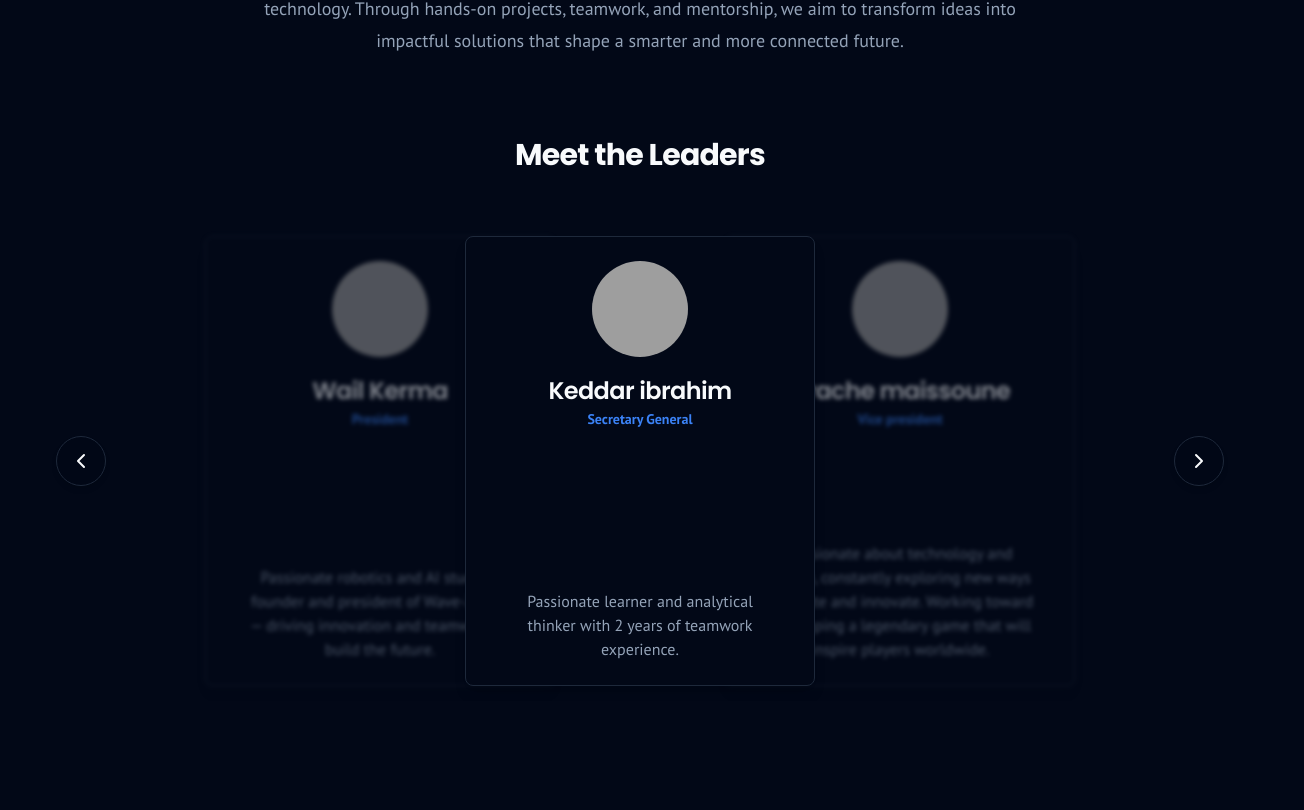
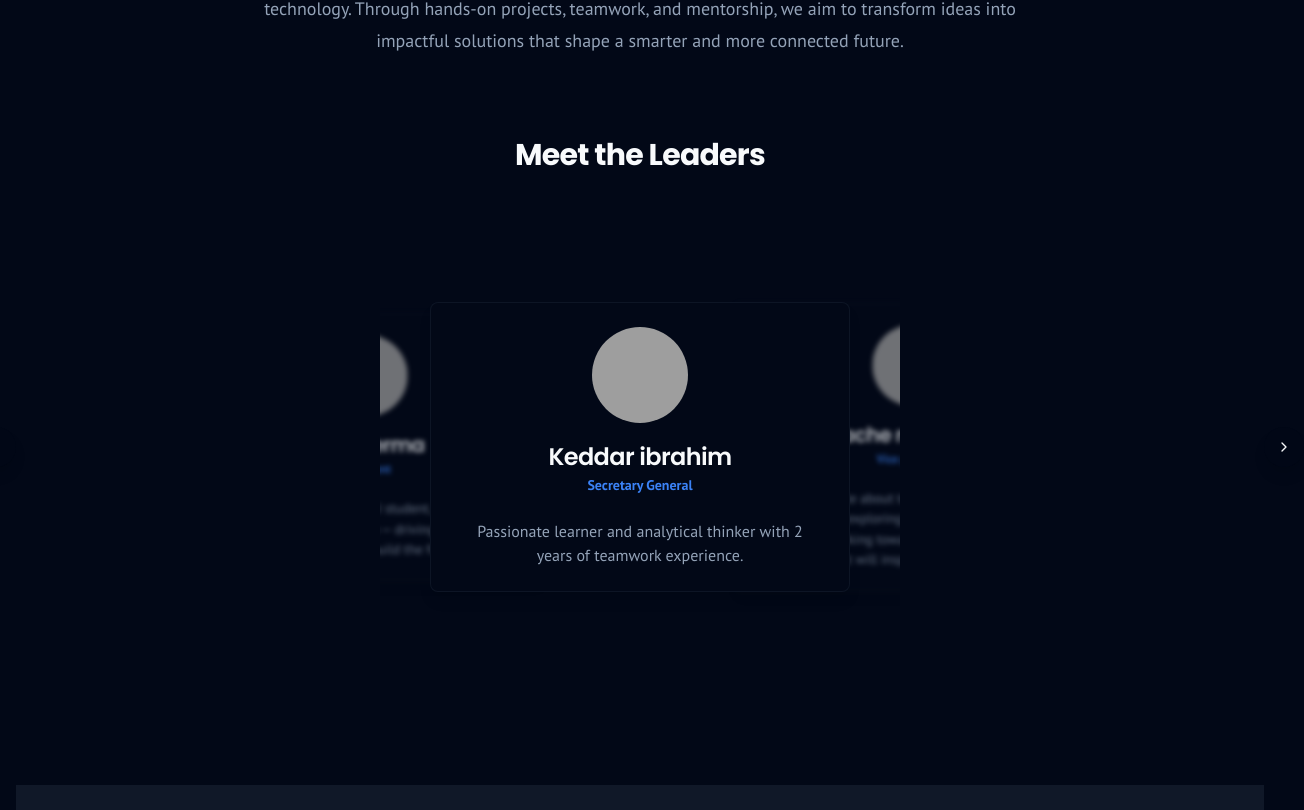
Before and after one commit to suy44/WaveZ, a Next.js app: page / in a window 1280 px wide. Shown: the part 1730-2540 px from the top of the page, 1304 px wide, since content can reach past the window. Built offline with nearby package versions, Linux system fonts and the light colour scheme; grey boxes are pictures that could not be loaded.

Commit message:
Refactor About component with animations and controls
Refactor About component to improve readability and functionality. Added animation support with framer-motion and enhanced slide controls.

```diff
--- a/src/components/sections/about.tsx
+++ b/src/components/sections/about.tsx
@@ -1,92 +1,138 @@
-import { useState, useEffect } from 'react';
-import { Card, CardContent, CardHeader, CardTitle } from '@/components/ui/card';
-import { founders } from '@/lib/data';
-import { PlaceHolderImages } from '@/lib/placeholder-images';
-import { Avatar, AvatarFallback, AvatarImage } from '../ui/avatar';
-import FlipCountdown from '@/components/Countdown/CalendarCountdown';
-import { ChevronLeft, ChevronRight } from 'lucide-react';
+"use client";
+
+import { Card, CardContent, CardHeader, CardTitle } from "@/components/ui/card";
+import { founders } from "@/lib/data";
+import { PlaceHolderImages } from "@/lib/placeholder-images";
+import { Avatar, AvatarFallback, AvatarImage } from "../ui/avatar";
+import FlipCountdown from "@/components/Countdown/CalendarCountdown";
+import { motion, AnimatePresence } from "framer-motion";
+import { useState, useEffect, useRef } from "react";
+import { Button } from "@/components/ui/button";
+import { ChevronLeft, ChevronRight } from "lucide-react"; // modern icons
 
 export default function About() {
   const [currentIndex, setCurrentIndex] = useState(0);
+  const [isPaused, setIsPaused] = useState(false);
+  const intervalRef = useRef(null);
 
-  const nextSlide = () => {
-    setCurrentIndex((prevIndex) => (prevIndex + 1) % founders.length);
-  };
+  const nextSlide = () =>
+    setCurrentIndex((prev) => (prev + 1) % founders.length);
+  const prevSlide = () =>
+    setCurrentIndex((prev) =>
+      prev === 0 ? founders.length - 1 : prev - 1
+    );
 
-  const prevSlide = () => {
-    setCurrentIndex((prevIndex) => (prevIndex - 1 + founders.length) % founders.length);
-  };
-
-  // Auto scroll every 5 seconds
+  // --- Auto slide logic ---
   useEffect(() => {
-    const interval = setInterval(nextSlide, 5000);
-    return () => clearInterval(interval);
-  }, []);
+    if (!isPaused) {
+      intervalRef.current = setInterval(() => {
+        setCurrentIndex((prev) => (prev + 1) % founders.length);
+      }, 5000); // 5 seconds
+    }
+    return () => clearInterval(intervalRef.current);
+  }, [isPaused]);
 
   return (
     <section id="about" className="py-20 sm:py-32">
       <div className="container">
         <div className="text-center">
-          <main className="flex flex-col items-center justify-center min-h-screen ">
+          <main className="flex flex-col items-center justify-center min-h-screen">
             <h1 className="text-4xl font-bold mb-10">🚀 WaveZ Open Day</h1>
             <FlipCountdown targetDate="2025-10-16T09:00:00" />
-            <p className="mt-6 text-gray-400">Mark your calendar — don’t miss it!</p>
+            <p className="mt-6 text-gray-400">
+              Mark your calendar — don’t miss it!
+            </p>
           </main>
           <h2 className="text-3xl font-headline font-bold tracking-tight text-foreground sm:text-4xl">
             Our Mission
           </h2>
           <p className="mt-4 text-lg leading-8 text-muted-foreground font-body max-w-3xl mx-auto">
-            We are dedicated to empowering young innovators to explore the intersection of creativity and technology. Through hands-on projects, teamwork, and mentorship, we aim to transform ideas into impactful solutions that shape a smarter and more connected future.
+            We are dedicated to empowering young innovators to explore the
+            intersection of creativity and technology. Through hands-on
+            projects, teamwork, and mentorship, we aim to transform ideas into
+            impactful solutions that shape a smarter and more connected future.
           </p>
         </div>
 
-        {/* === Leaders Section with Carousel === */}
-        <div className="mt-20 relative">
+        {/* === Carousel Section === */}
+        <div className="mt-20">
           <h3 className="text-2xl font-headline font-bold text-center tracking-tight text-foreground sm:text-3xl">
             Meet the Leaders
           </h3>
 
-          <div className="relative flex items-center justify-center mt-12 overflow-hidden">
+          <div
+            className="relative mt-16 flex items-center justify-center"
+            onMouseEnter={() => setIsPaused(true)}
+            onMouseLeave={() => setIsPaused(false)}
+          >
             {/* Left Button */}
-            <button
+            <motion.div
+              whileHover={{ scale: 1.1 }}
+              className="absolute -left-6 md:-left-10 z-10"
+            >
+              <Button
+                size="icon"
+                variant="secondary"
                 onClick={prevSlide}
-              className="absolute left-4 md:left-10 bg-background/80 backdrop-blur-sm border border-border hover:bg-primary/10 text-foreground rounded-full p-3 transition-all duration-300 shadow-md hover:scale-110 z-20"
+                className="rounded-full shadow-lg backdrop-blur-md bg-background/80 hover:bg-primary/80 hover:text-white transition-all duration-300"
               >
                 <ChevronLeft className="w-6 h-6" />
-            </button>
+              </Button>
+            </motion.div>
 
-            {/* Slides */}
-            <div className="flex items-center justify-center relative w-full h-[400px] md:h-[480px]">
+            {/* Carousel container */}
+            <div className="relative w-full max-w-[400px] md:max-w-[520px] h-[420px] flex items-center justify-center overflow-hidden">
+              <AnimatePresence initial={false}>
                 {founders.map((founder, index) => {
-                const offset = (index - currentIndex + founders.length) % founders.length;
+                  const founderImage = PlaceHolderImages.find(
+                    (img) => img.id === founder.imageId
+                  );
 
-                let classNames =
-                  'absolute transition-all duration-700 ease-in-out transform w-[280px] md:w-[350px] h-[380px] md:h-[450px]';
-                let style = {};
+                  const offset = index - currentIndex;
+                  const isCenter = offset === 0;
+                  const isLeft =
+                    offset === -1 || offset === founders.length - 1;
+                  const isRight =
+                    offset === 1 || offset === -(founders.length - 1);
 
-                if (offset === 0) {
-                  // current card
-                  classNames += ' z-20 scale-100 opacity-100';
-                  style = { transform: 'translateX(0)' };
-                } else if (offset === 1) {
-                  // next card right
-                  classNames += ' z-10 scale-90 opacity-50 blur-[2px]';
-                  style = { transform: 'translateX(260px)' };
-                } else if (offset === founders.length - 1) {
-                  // previous card left
-                  classNames += ' z-10 scale-90 opacity-50 blur-[2px]';
-                  style = { transform: 'translateX(-260px)' };
+                  let x = 0,
+                    scale = 1,
+                    blur = 0,
+                    opacity = 1,
+                    zIndex = 1;
+
+                  if (isCenter) {
+                    scale = 1;
+                    zIndex = 3;
+                  } else if (isLeft) {
+                    x = "-65%";
+                    scale = 0.85;
+                    blur = 3;
+                    opacity = 0.7;
+                    zIndex = 2;
+                  } else if (isRight) {
+                    x = "65%";
+                    scale = 0.85;
+                    blur = 3;
+                    opacity = 0.7;
+                    zIndex = 2;
                   } else {
-                  // hidden others
-                  classNames += ' opacity-0 scale-75';
-                  style = { transform: 'translateX(0)', pointerEvents: 'none' };
+                    opacity = 0;
+                    scale = 0.5;
+                    zIndex = 0;
                   }
 
-                const founderImage = PlaceHolderImages.find((img) => img.id === founder.imageId);
-
                   return (
-                  <div key={founder.id} className={classNames} style={style}>
-                    <Card className="text-center shadow-lg hover:shadow-2xl transition-all duration-500 w-full h-full flex flex-col justify-between">
+                    <motion.div
+                      key={founder.id}
+                      className="absolute w-[320px] md:w-[420px]"
+                      animate={{ x, scale, opacity, zIndex }}
+                      transition={{ duration: 0.6, ease: "easeInOut" }}
+                      style={{
+                        filter: `blur(${blur}px)`,
+                      }}
+                    >
+                      <Card className="text-center shadow-lg hover:shadow-xl transition-all duration-300 bg-background border border-border/40">
                         <CardHeader>
                           <div className="flex justify-center">
                             <Avatar className="h-24 w-24">
@@ -97,28 +143,44 @@ export default function About() {
                                   data-ai-hint={founderImage.imageHint}
                                 />
                               )}
-                            <AvatarFallback>{founder.name.charAt(0)}</AvatarFallback>
+                              <AvatarFallback>
+                                {founder.name.charAt(0)}
+                              </AvatarFallback>
                             </Avatar>
                           </div>
-                        <CardTitle className="pt-4 font-headline">{founder.name}</CardTitle>
-                        <p className="text-sm text-primary font-semibold font-body">{founder.role}</p>
+                          <CardTitle className="pt-4 font-headline">
+                            {founder.name}
+                          </CardTitle>
+                          <p className="text-sm text-primary font-semibold font-body">
+                            {founder.role}
+                          </p>
                         </CardHeader>
                         <CardContent>
-                        <p className="text-muted-foreground font-body px-4">{founder.bio}</p>
+                          <p className="text-muted-foreground font-body px-4">
+                            {founder.bio}
+                          </p>
                         </CardContent>
                       </Card>
-                  </div>
+                    </motion.div>
                   );
                 })}
+              </AnimatePresence>
             </div>
 
             {/* Right Button */}
-            <button
+            <motion.div
+              whileHover={{ scale: 1.1 }}
+              className="absolute -right-6 md:-right-10 z-10"
+            >
+              <Button
+                size="icon"
+                variant="secondary"
                 onClick={nextSlide}
-              className="absolute right-4 md:right-10 bg-background/80 backdrop-blur-sm border border-border hover:bg-primary/10 text-foreground rounded-full p-3 transition-all duration-300 shadow-md hover:scale-110 z-20"
+                className="rounded-full shadow-lg backdrop-blur-md bg-background/80 hover:bg-primary/80 hover:text-white transition-all duration-300"
               >
                 <ChevronRight className="w-6 h-6" />
-            </button>
+              </Button>
+            </motion.div>
           </div>
         </div>
       </div>
```
Lines whose indentation alone changed are shown as unchanged.
